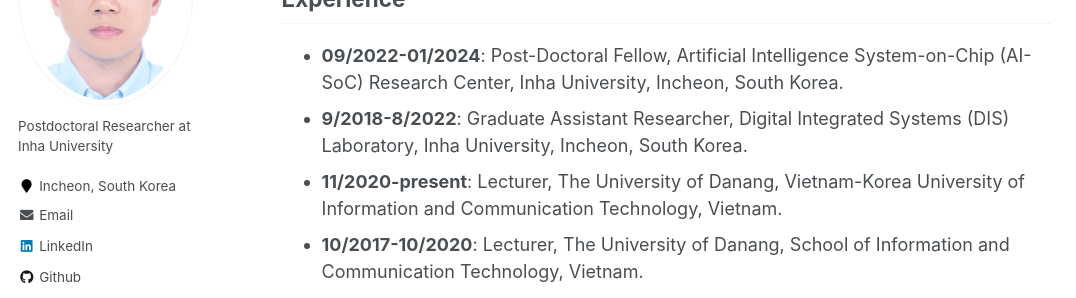
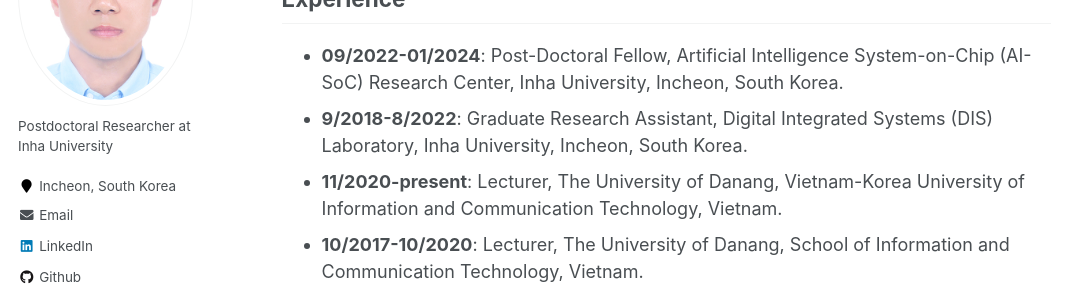
Before and after one commit to phapdn/phapdn.github.io, a Jekyll site: the page built from _pages/about.md, in a window 1280 px wide and 900 px high, scrolled down 547 px. Shown: the part 152-450 px from the top of the window, without its empty margins (0-1076 px from the left). Built offline with Jekyll 4.4.1, drawn with Linux system fonts in a browser that asks for light colours; some web fonts are replaced.

Commit message:
Update about.md

```diff
--- a/_pages/about.md
+++ b/_pages/about.md
@@ -22,7 +22,7 @@ My primary research interests include algorithms and architectures for:
 ## Experience
 
 * <b>09/2022-01/2024</b>: Post-Doctoral Fellow, Artificial Intelligence System-on-Chip (AI-SoC) Research Center, Inha University, Incheon, South Korea.
-* <b>9/2018-8/2022</b>: Graduate Assistant Researcher, Digital Integrated Systems (DIS) Laboratory, Inha University, Incheon, South Korea.
+* <b>9/2018-8/2022</b>: Graduate Research Assistant, Digital Integrated Systems (DIS) Laboratory, Inha University, Incheon, South Korea.
 * <b>11/2020-present</b>: Lecturer, The University of Danang, Vietnam-Korea University of Information and Communication Technology, Vietnam.
 * <b>10/2017-10/2020</b>: Lecturer, The University of Danang, School of Information and Communication
 Technology, Vietnam.
```
